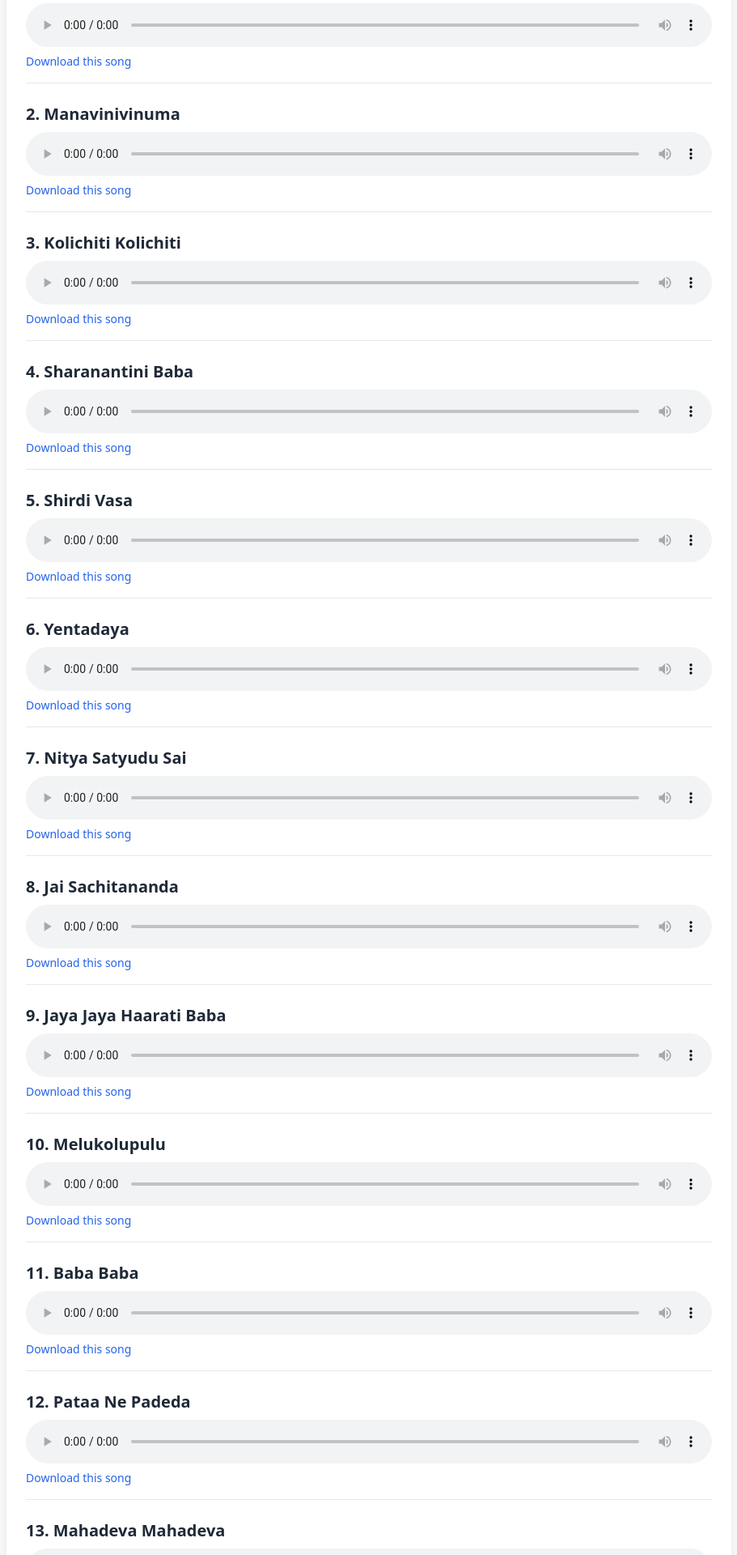
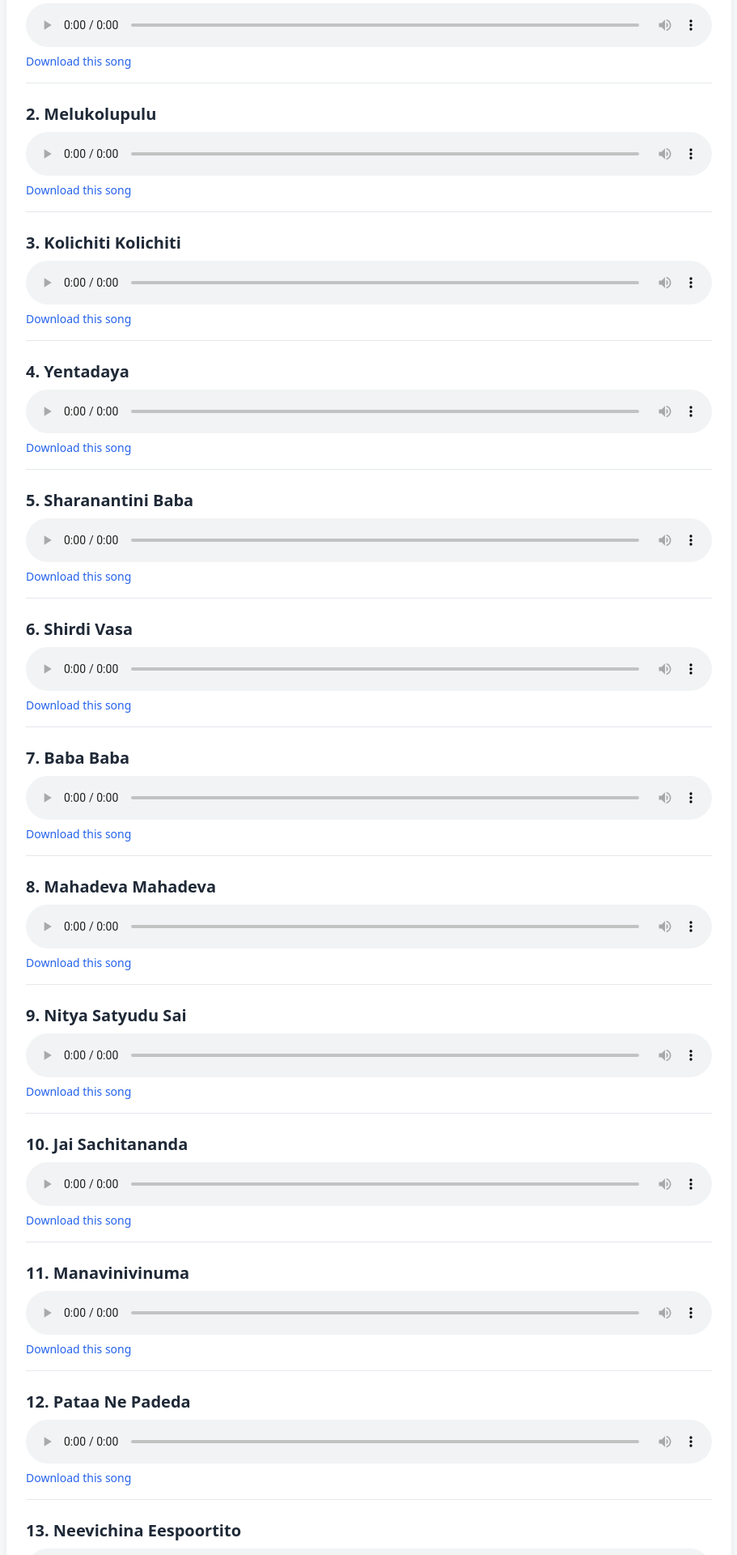
Before and after one commit to shekhar1971/saisubhanjali.com, a Next.js app: page /cds in a window 1280 px wide. Shown: the part 320-2240 px from the top of the page at 81% size, without its empty margins (184-1095 px from the left). Built offline with nearby package versions, Linux system fonts and the light colour scheme.

Commit message:
Update CD1Display.tsx

```diff
--- a/components/CD1Display.tsx
+++ b/components/CD1Display.tsx
@@ -5,20 +5,21 @@ const basePath =
 
 const songs = [
   { file: '01 Track 1-Monologue.mp3', title: 'Monologue' },
-  { file: '01 Track 2-Manavinivinuma.mp3', title: 'Manavinivinuma' },
+  { file: '01 Track 2-Manavinivinuma.mp3', title: 'Melukolupulu' }, // corrected title
   { file: '01 Track 3-Kolichiti Kolichiti.mp3', title: 'Kolichiti Kolichiti' },
-  { file: '01 Track 4-Sharanantini Baba.mp3', title: 'Sharanantini Baba' },
-  { file: '01 Track 5-Shirdi Vasa.mp3', title: 'Shirdi Vasa' },
-  { file: '01 Track 6-Yentadaya.mp3', title: 'Yentadaya' },
-  { file: '01 Track 7-Nitya Satyudu Sai.mp3', title: 'Nitya Satyudu Sai' },
-  { file: '01 Track 8-Jai Sachitananda.mp3', title: 'Jai Sachitananda' },
-  { file: '01 Track 9-Jaya Jaya Haarati Baba.mp3', title: 'Jaya Jaya Haarati Baba' },
-  { file: '01 Track 10-Melukolupulu.mp3', title: 'Melukolupulu' },
-  { file: '01 Track 11-Baba Baba.mp3', title: 'Baba Baba' },
+  { file: '01 Track 4-Sharanantini Baba.mp3', title: 'Yentadaya' }, // corrected title
+  { file: '01 Track 5-Shirdi Vasa.mp3', title: 'Sharanantini Baba' }, // corrected title
+  { file: '01 Track 6-Yentadaya.mp3', title: 'Shirdi Vasa' }, // corrected title
+  { file: '01 Track 7-Nitya Satyudu Sai.mp3', title: 'Baba Baba' }, // corrected title
+  { file: '01 Track 8-Jai Sachitananda.mp3', title: 'Mahadeva Mahadeva' }, // corrected title
+  { file: '01 Track 9-Jaya Jaya Haarati Baba.mp3', title: 'Nitya Satyudu Sai' }, // corrected title
+  { file: '01 Track 10-Melukolupulu.mp3', title: 'Jai Sachitananda' }, // corrected title
+  { file: '01 Track 11-Baba Baba.mp3', title: 'Manavinivinuma' }, // corrected title
   { file: '01 Track 12-Pataa Ne Padeda.mp3', title: 'Pataa Ne Padeda' },
-  { file: '01 Track 13-Mahadeva Mahadeva.mp3', title: 'Mahadeva Mahadeva' },
-  { file: '01 Track 14-Neevichina Eespoortito.mp3', title: 'Neevichina Eespoortito' },
+  { file: '01 Track 13-Mahadeva Mahadeva.mp3', title: 'Neevichina Eespoortito' }, // corrected title
+  { file: '01 Track 14-Neevichina Eespoortito.mp3', title: 'Jaya Jaya Haarati Baba' }, // corrected title
 ];
+
 
 /* ---- exported for Play-All page ---- */
 export const tracks = songs.map(({ file, title }) => ({
```
